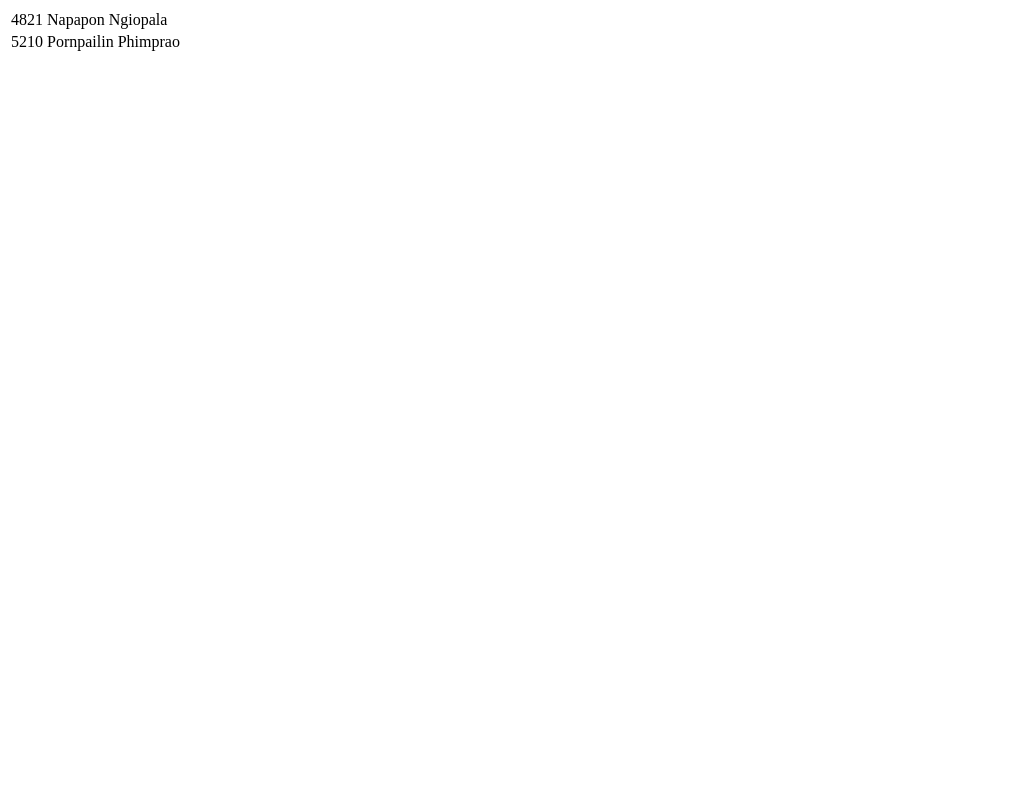
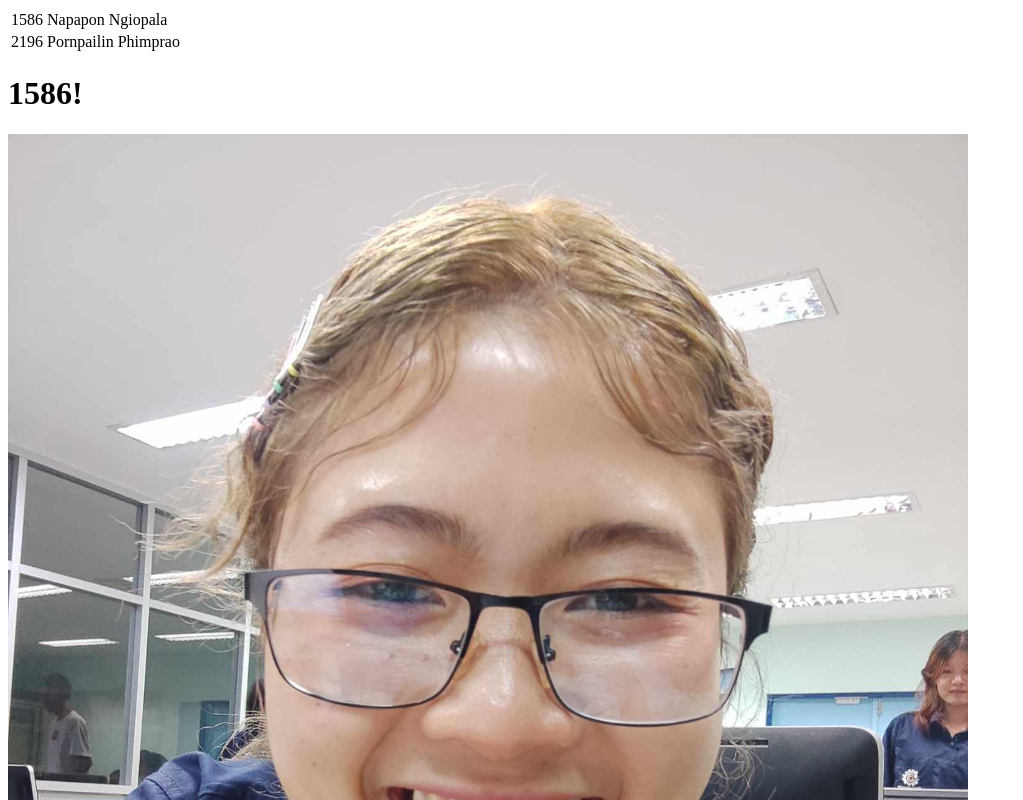
Before and after one commit to ployba5557/test3, a plain HTML site: page index.html in a window 1280 px wide. Shown: the top 800 px of the page, without its empty margins (0-1023 px from the left). Drawn offline with Linux system fonts and the light colour scheme.

Commit message:
Add files via upload

```diff
--- a/index.html
+++ b/index.html
@@ -7,11 +7,18 @@
     <body>
         <table>
             <tr>
-                <td>4821</td><td>Napapon Ngiopala</td>
+                <td>1586</td><td>Napapon Ngiopala</td>
             </tr>
             <tr>
-                <td>5210</td><td>Pornpailin Phimprao</td>
+                <td>2196</td><td>Pornpailin Phimprao</td>
             </tr>
         </table>
     </body>
+    <h1>1586!</h1>
+    <div><img src="1586.jpg" alt="1586 from Space"
+    style="width:100%;max-width:960px"></div>
+    <h2>2196!</h2>
+    <div><img src="2196.jpg" alt="2196 from Space"
+    style="width:100%;max-width:960px"></div>
+</body>
 </html>
```
Also changed, not shown: 1586.jpg (added), 2196.jpg (added).
